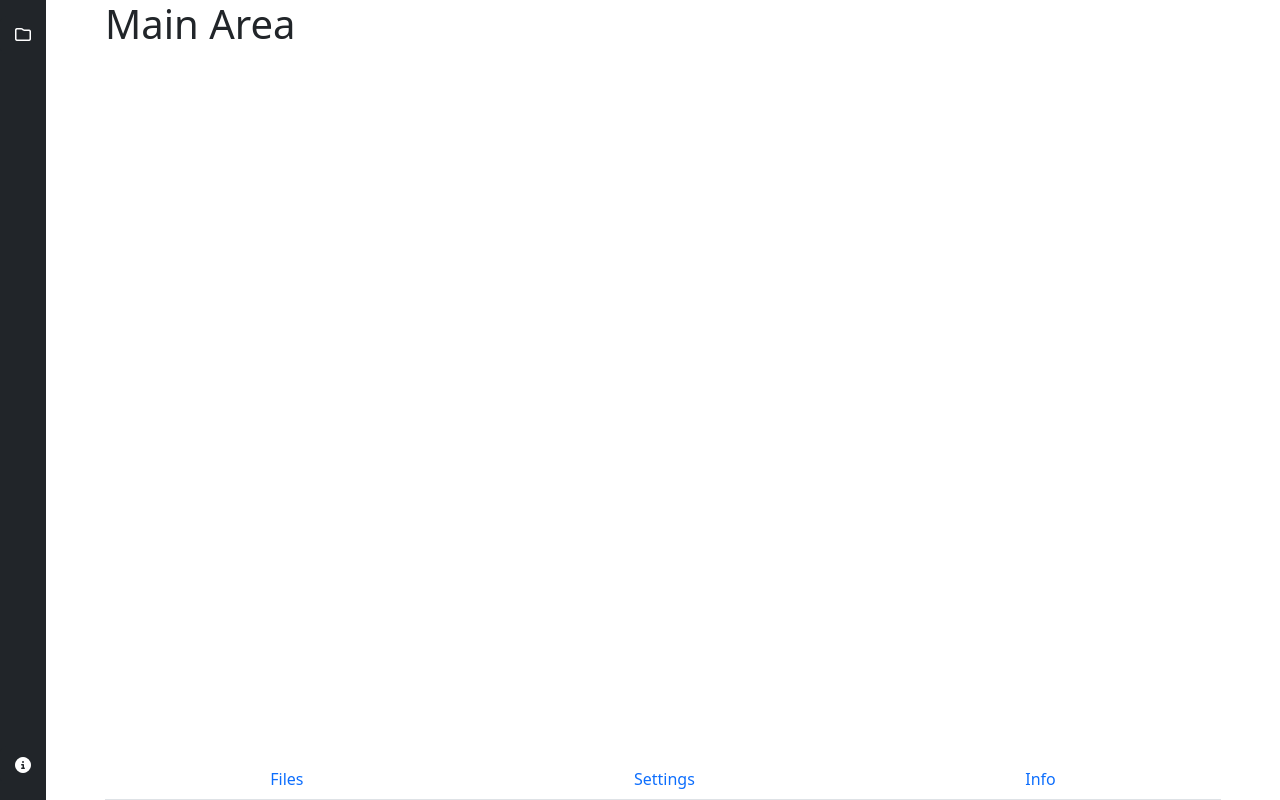
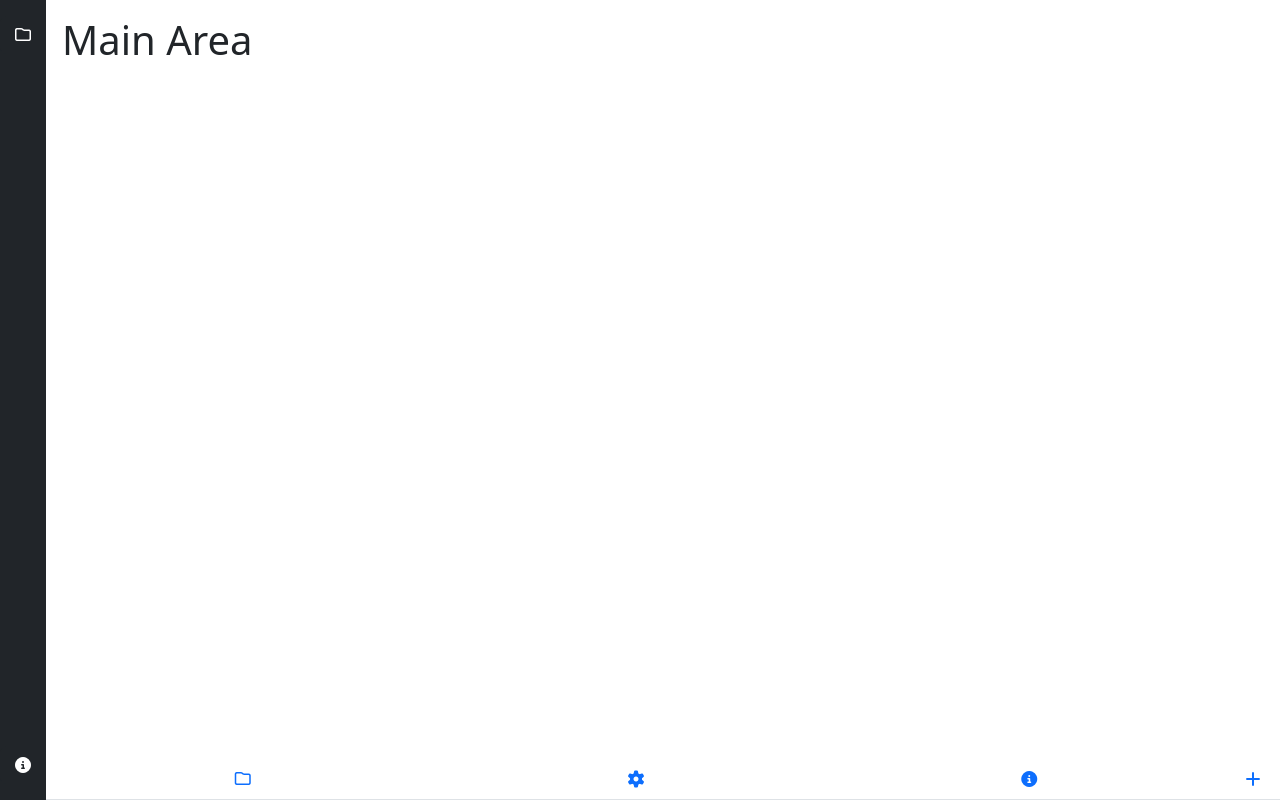
Before and after one commit to ganglio/writing, a React (Create React App) app in the folder fe/: page / in a window 1280 px wide. Built offline with nearby package versions, Linux system fonts and the light colour scheme.

Commit message:
Added support for modals not it needs to be generalised

```diff
--- a/fe/src/components/mainarea.js
+++ b/fe/src/components/mainarea.js
@@ -1,6 +1,6 @@
 const Mainarea = () => {
   return (
-    <div className="mainarea d-flex flex-column flex-grow-1">
+    <div className="mainarea d-flex flex-column flex-grow-1 p-3">
       <h1>Main Area</h1>
     </div>
   );
--- a/fe/src/components/tray.js
+++ b/fe/src/components/tray.js
@@ -1,22 +1,47 @@
-import { useState } from 'react';
+import { useState, useEffect, useContext } from 'react';
 
-const tabs = [
-    { id: "files", title: "Files" },
-    { id: "settings", title: "Settings" },
-    { id: "info", title: "Info" },
-];
+import GlobalContext from '../context/global';
 
 const Tray = () => {
     const [activeTab, setActiveTab] = useState("");
+    const [tabs, setTabs] = useState([]);
+
+    const { state, dispatch } = useContext(GlobalContext.Context);
+
+
+    useEffect(() => {
+        // Simulate fetching tabs from an API
+        setTimeout(() => {
+            setTabs([
+                { id: "files", icon: "fa-regular fa-folder" },
+                { id: "settings", icon: "fa-solid fa-gear" },
+                { id: "info", icon: "fa-solid fa-circle-info" }
+            ]);
+        }, 1000);
+    }, []);
+
     return (
         <div className="tray d-flex flex-column">
-            <ul className="nav nav-tabs flex-row">
-                {tabs.map(tab => (
-                    <button className={`nav-link flex-fill ${activeTab === tab.id ? 'active' : ''}`} onClick={() => setActiveTab(activeTab === tab.id ? "" : tab.id)}>
-                        {tab.title}
+            { tabs.length === 0 ?
+                <div className="p-2 text-center">Loading tabs...</div> :
+                <ul className="nav nav-tabs flex-row">
+                    {
+                        tabs.map(tab => (
+                            <button key={tab.id} className={`nav-link flex-fill ${activeTab === tab.id ? 'active' : ''}`} onClick={() => setActiveTab(activeTab === tab.id ? "" : tab.id)}>
+                                {
+                                    activeTab === tab.id ? <i className="fa-solid fa-circle-xmark" /> : <i className={tab.icon} />
+                                }
+                            </button>
+                        ))
+                    }
+                    <button className="nav-link">
+                        <i className="fa-solid fa-plus" onClick={()=>dispatch({
+                            type: GlobalContext.Actions.TOGGLE_MODAL,
+                            payload: "createautomation"
+                        })}/>
                     </button>
-                ))}
-            </ul>
+                </ul>
+            }
             {
                 activeTab !== "" &&
                 <div className="tab-content flex-grow-1 p-3 border">
--- a/fe/src/context/global.js
+++ b/fe/src/context/global.js
@@ -5,6 +5,7 @@ const Actions = {
 	SET_CURRENT_OPEN_FILE_CONTENT: "SET_CURRENT_OPEN_FILE_CONTENT",
 	SET_FILE_LIST: "SET_FILE_LIST",
 	SET_TOC: "SET_TOC",
+	TOGGLE_MODAL: "TOGGLE_MODAL",
 }
 
 const InitalState = {
@@ -12,6 +13,7 @@ const InitalState = {
 	currentOpenFileContent: null,
 	files: [],
 	toc: [],
+	modal: null,
 }
 
 const Reducer = (state, action) => {
@@ -37,6 +39,11 @@ const Reducer = (state, action) => {
 			...state,
 			toc: action.payload,
 	  	};
+	case Actions.TOGGLE_MODAL:
+	  	return {
+			...state,
+			modal: state.modal ? null : action.payload,
+	  	};
 	default:
 	  	return state;
   }
--- /dev/null
+++ b/fe/src/modals/createautomation.js
@@ -0,0 +1,23 @@
+const CreateAutomation = () => {
+    return (
+        <div className="modal show d-block" tabIndex="-1" aria-hidden="false">
+            <div className="modal-dialog modal-fullscreen">
+                <div className="modal-content">
+                    <div className="modal-header">
+                        <h5 className="modal-title">Modal title</h5>
+                        <button type="button" className="btn-close" data-bs-dismiss="modal" aria-label="Close"></button>
+                    </div>
+                    <div className="modal-body">
+                        <p>Modal body text goes here.</p>
+                    </div>
+                    <div className="modal-footer">
+                        <button type="button" className="btn btn-secondary" data-bs-dismiss="modal">Close</button>
+                        <button type="button" className="btn btn-primary">Save changes</button>
+                    </div>
+                </div>
+            </div>
+        </div>
+    )
+}
+
+export default CreateAutomation;
--- /dev/null
+++ b/fe/src/modals/index.js
@@ -0,0 +1,5 @@
+const modals = {
+    "createautomation": require('./createautomation').default
+}
+
+export default modals;
--- a/fe/src/ui/layout.js
+++ b/fe/src/ui/layout.js
@@ -1,16 +1,30 @@
+import { useContext } from 'react';
+
+import GlobalContext from '../context/global';
+
 import Mainarea from '../components/mainarea';
 import Tray from '../components/tray';
 import Navigation from '../components/navigation';
 
+import modals from '../modals';
+
 const Layout = () => {
+
+    const { state } = useContext(GlobalContext.Context);
+
+    const Modal = state.modal ? modals[state.modal] : null;
+
     return (
-        <div className="container-fluid d-flex h-100 w-100 p-0">
-            <Navigation />
-            <div className="container d-flex flex-column">
-                <Mainarea />
-                <Tray />
+        <>
+            <div className="container-fluid d-flex h-100 w-100 p-0">
+                <Navigation />
+                <div className="container-fluid d-flex flex-column px-0">
+                    <Mainarea />
+                    <Tray />
+                </div>
+                { Modal ? <Modal /> : null }
             </div>
-        </div>
+        </>
     )
 }
 
```
Also changed, not shown: fe/src/ui/panel.js (line endings or trailing spaces).
